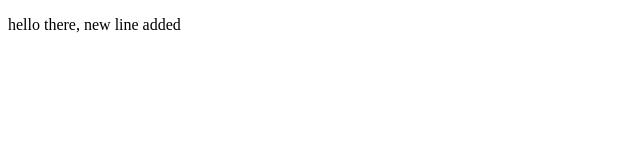
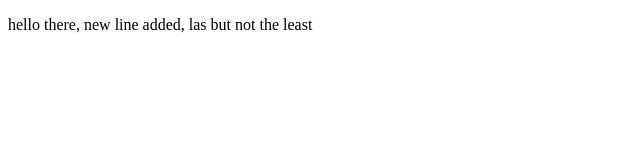
Before and after one commit to DemoGithub12345555/demowebdev, a plain HTML site: page index.html in a window 1280 px wide. Shown: the whole page, without its empty margins (0-640 px from the left). Drawn offline with Linux system fonts and the light colour scheme.

Commit message:
lst commit

```diff
--- a/index.html
+++ b/index.html
@@ -7,6 +7,6 @@
     <title>Document</title>
 </head>
 <body>
-    <p>hello there, new line added<p>
+    <p>hello there, new line added, las but not the least<p>
 </body>
 </html>
```
